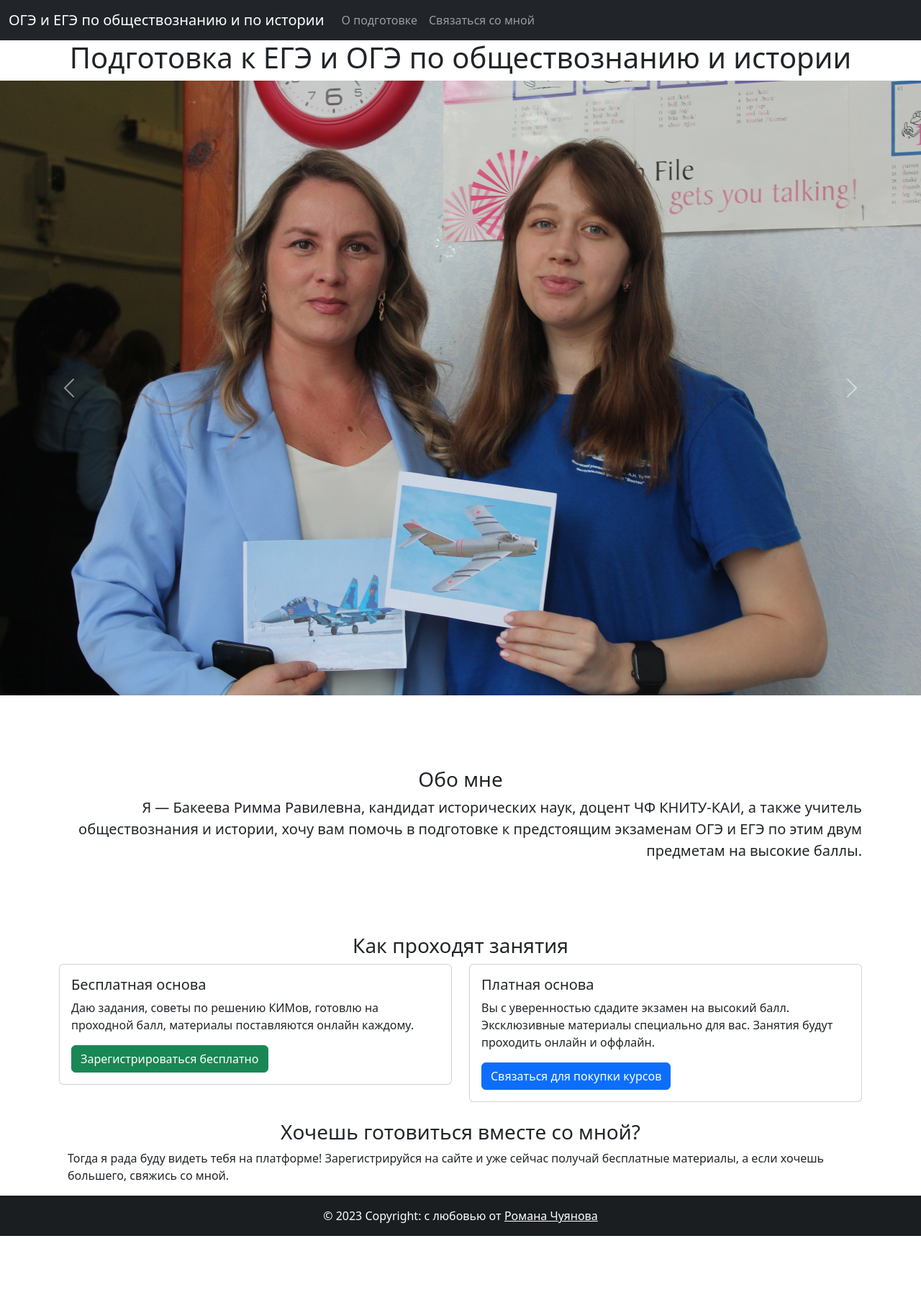
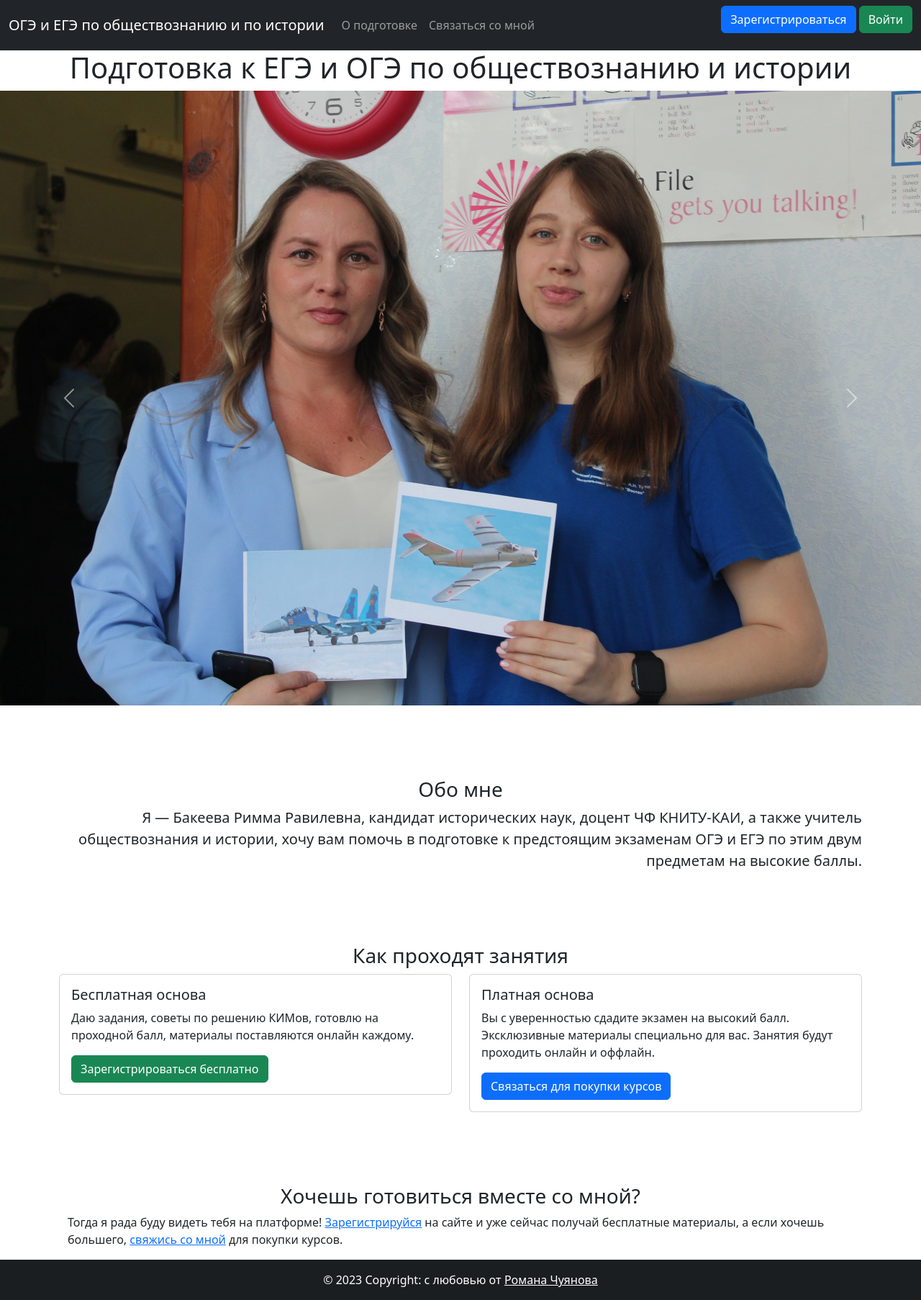
Before and after one commit to AftBINKO/history_society, a Flask app: page / in a window 1280 px wide. Shown: the whole page at 72% size. Before the commit the page ends 1717 px from the top, so only its background shows below. Run offline with Flask 3, Linux system fonts and the light colour scheme.

Commit message:
Добавлены кнопки регистрации и входа

```diff
--- a/templates/index.html
+++ b/templates/index.html
@@ -59,10 +59,11 @@
                 </div>
             </div>
         </div>
-        <div class="container" style="margin-top: 25px">
+        <div class="container" style="margin-top: 100px">
             <h3 style="text-align: center">Хочешь готовиться вместе со мной?</h3>
-            <p>Тогда я рада буду видеть тебя на платформе! Зарегистрируйся на сайте и уже сейчас
-                получай бесплатные материалы, а если хочешь большего, свяжись со мной.</p>
+            <p>Тогда я рада буду видеть тебя на платформе! <a href="">Зарегистрируйся</a> на сайте и уже сейчас
+                получай бесплатные материалы, а если хочешь большего, <a href="{{ url_for("contact") }}">свяжись со
+                    мной</a> для покупки курсов.</p>
         </div>
     </div>
 {% endblock %}
--- a/templates/template.html
+++ b/templates/template.html
@@ -32,6 +32,10 @@
                         <a class="nav-link" aria-current="page" href="{{ url_for("contact") }}">Связаться со мной</a>
                     </li>
                 </ul>
+                <p>
+                    <a class="btn btn-primary" href="">Зарегистрироваться</a>
+                    <a class="btn btn-success" href="">Войти</a>
+                </p>
             </div>
         </div>
     </nav>
```
